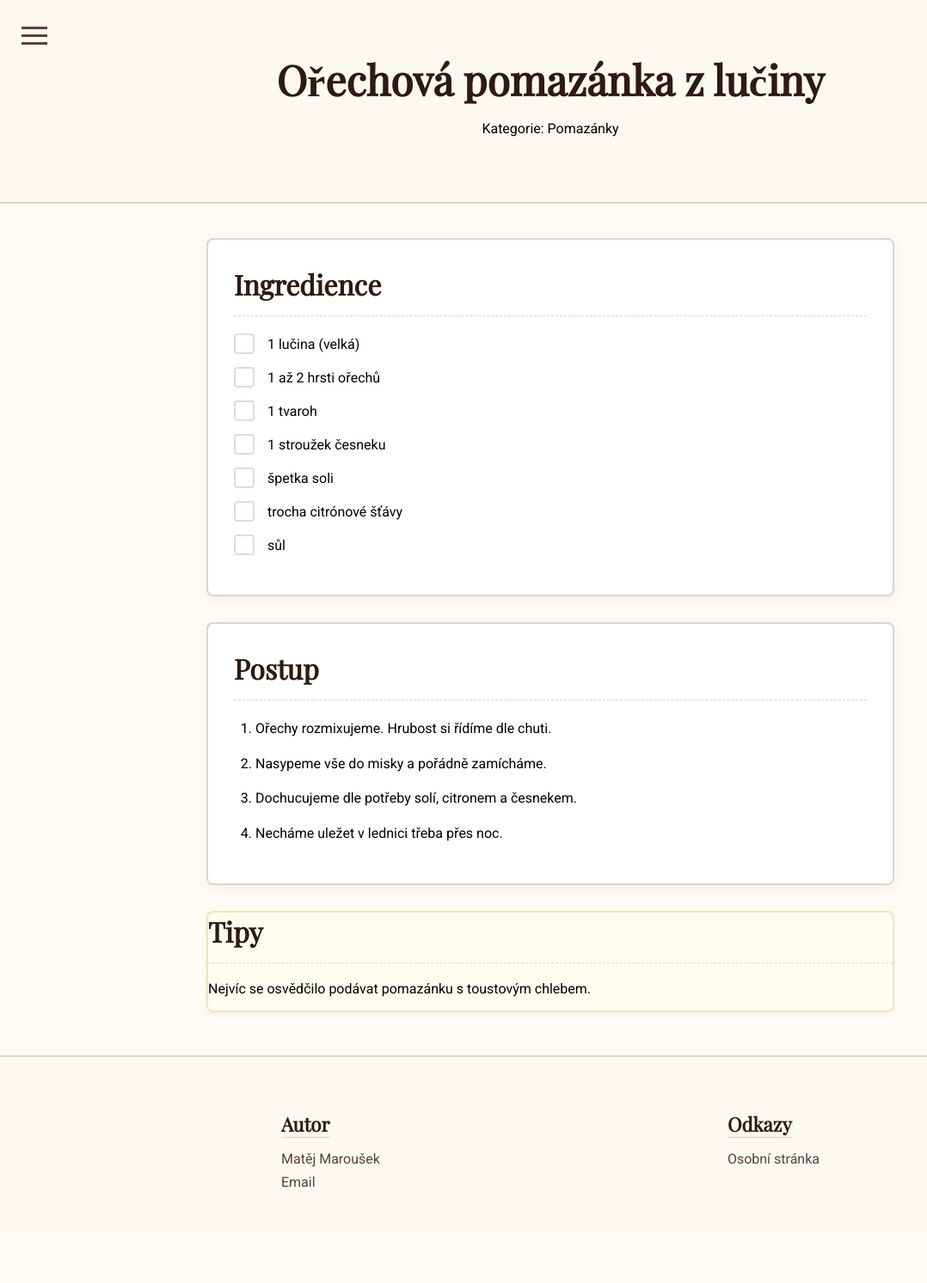
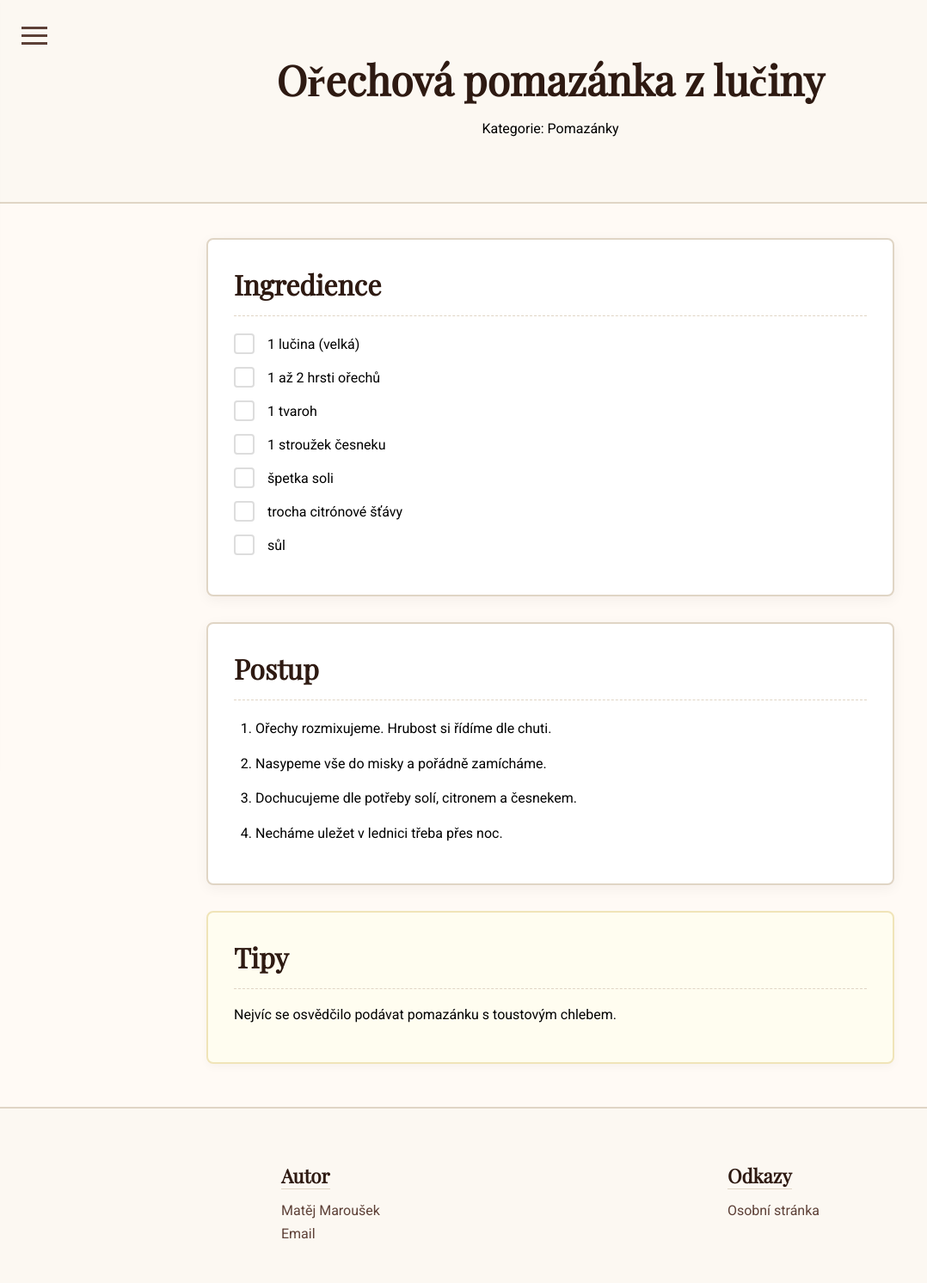
Before and after one commit to M4thys02/Cookbook, a Jekyll site: the page built from _recipes/spreads/orechova.md, in a window 1280 px wide. Shown: the whole page at 86% size, without its empty margins (0-1078 px from the left). Built offline with Jekyll 4.4.1, drawn with Linux system fonts in a browser that asks for light colours; some web fonts are replaced; before the commit the page ends 1433 px from its top, so only the background shows below that.

Commit message:
Update recipes.css

```diff
--- a/css/recipes.css
+++ b/css/recipes.css
@@ -42,6 +42,8 @@ main {
     border: 2px solid #f0e4b8;
     border-radius: 8px;
     box-shadow: 0 4px 10px rgba(0, 0, 0, 0.03);
+    padding: 30px;
+    margin-bottom: 30px;
 }
 
 /* --- Titles of section inside blocks --- */
```
